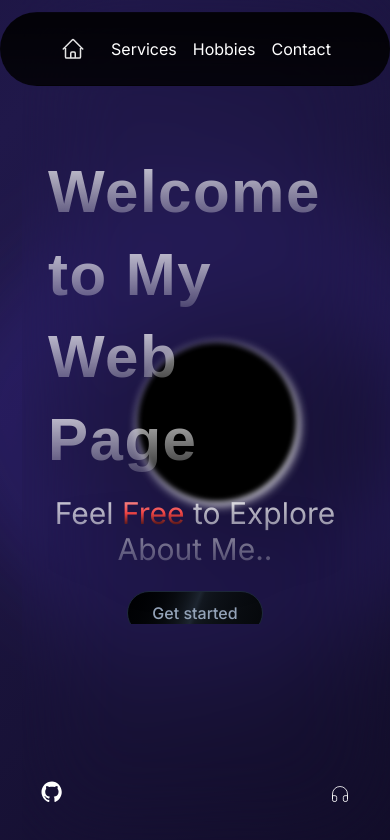
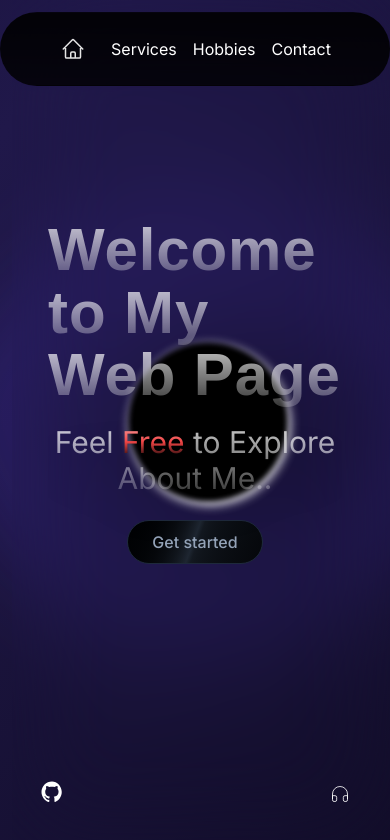
Before and after one commit to sivavarunan/my-website, a Next.js app: page / in a window 390 px wide. Shown: the top 840 px of the page. Built offline with nearby package versions, Linux system fonts and the light colour scheme.

Commit message:
made more tailwind adjustment to support mobile devices

```diff
--- a/src/Components/text-generate-effect.tsx
+++ b/src/Components/text-generate-effect.tsx
@@ -52,7 +52,7 @@ export const TextGenerateEffect = ({
   return (
     <div className="font-bold">
       <div className="mt-4">
-        <div className="text-6xl leading-snug tracking-wide">
+        <div className=" leading-snug tracking-wide text-4xl">
           {renderWords()}
         </div>
       </div>
--- a/src/app/about/page.tsx
+++ b/src/app/about/page.tsx
@@ -20,14 +20,14 @@ const About = () => {
       >
         <div className="absolute z-40 inset-0 flex flex-col items-center justify-center text-white font-bold px-4 pointer-events-none text-3xl text-center md:text-4xl lg:text-7xl ">
         <div className="absolute inset-x-0 p-8 bg-black bg-opacity-50 text-white text-lg leading-relaxed max-w-3xl mx-auto rounded-t-lg ">
-        <h1 className="text-4xl font-bold mb-4">About Me</h1>
-        <p className="mb-4">
+        <h1 className="text-4xl font-bold mb-4 font-sans">ABOUT ME</h1>
+        <p className="mb-4 font-mono text-gray-400">
           Welcome to my page! I am passionate about creating visually appealing and highly interactive web experiences.
         </p>
-        <p className="mb-4">
+        <p className="mb-4 font-mono text-gray-300">
           My mission is to merge aesthetics with functionality, ensuring that every project I undertake not only looks stunning but also provides an exceptional user experience. From sleek, modern gradients to complex animations, we believe in pushing the boundaries of what is possible on the web.
         </p>
-        <p>
+        <p className='font-mono text-gray-400'>
           Thank you for visiting my site. I hope you find inspiration in my work and look forward to collaborating on exciting projects!
         </p>
       </div>
--- a/src/app/globals.css
+++ b/src/app/globals.css
@@ -238,13 +238,13 @@ body {
   }
 
   .bh-doppler {
-    width: 60vw;
-    height: 60vw;
+    width: 50vw;
+    height: 50vw;
   }
 
   .bh-photon-ring {
-    width: 60vw;
-    height: 60vw;
+    width: 55vw;
+    height: 55vw;
   }
 
   .bh-accretion {
```
